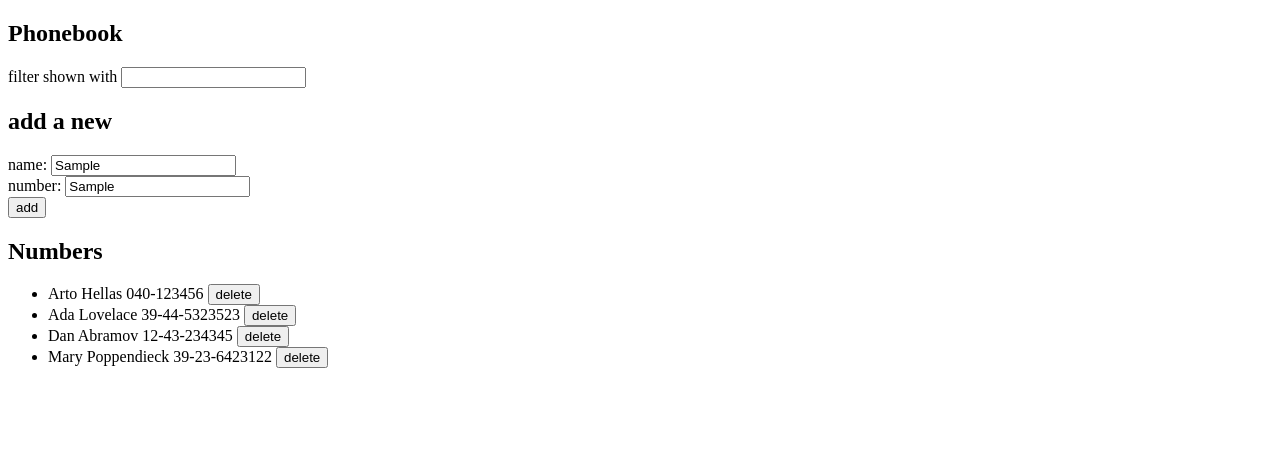
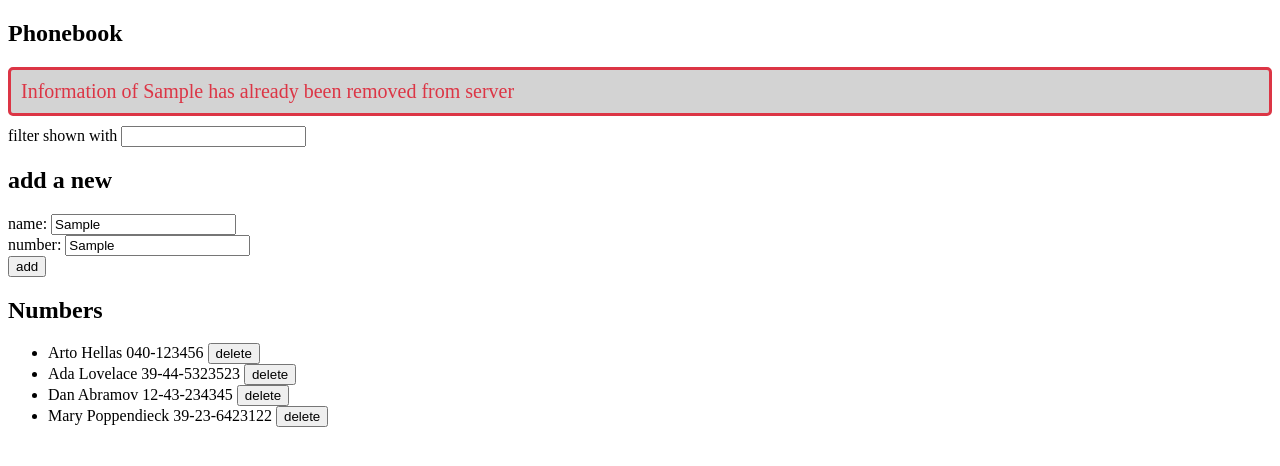
Before and after one commit to onivardi/fullstackopen, a React (Vite) app in the folder part2/phonebook/: page / in a window 1280 px wide. Both pictures are taken after typing "Sample", "Sample" into the empty fields and a click on the button "add". Shown: the top 466 px of the page. Built offline with nearby package versions, Linux system fonts and the light colour scheme; no server answers; data requests are answered from the project's data file.

Commit message:
2.17 Step 12

```diff
--- a/part2/phonebook/src/App.jsx
+++ b/part2/phonebook/src/App.jsx
@@ -61,16 +61,40 @@ const App = () => {
         setSuccessMessage(`Added ${newName}`);
         setTimeout(() => {
           setSuccessMessage(null);
-        }, 50000);
+        }, 5000);
+      })
+      .catch((error) => {
+        setErrorMessage(
+          `Information of ${newName} has already been removed from server`
+        );
+        setTimeout(() => {
+          setErrorMessage(null);
+        }, 5000);
       });
   };
 
   const delPerson = (id) => {
     const person = persons.find((person) => person.id === id);
     if (window.confirm(`Delete ${person.name} ?`)) {
-      phoneBookService.exclude(id).then(() => {
-        setPersons(persons.filter((person) => person.id !== id));
-      });
+      phoneBookService
+        .exclude(id)
+        .then(() => {
+          setPersons(persons.filter((person) => person.id !== id));
+        })
+        .then(() => {
+          setSuccessMessage(`Deleted ${person.name}`);
+          setTimeout(() => {
+            setSuccessMessage(null);
+          }, 5000);
+        })
+        .catch((error) => {
+          setErrorMessage(
+            `Information of ${person.name} has already been removed from server`
+          );
+          setTimeout(() => {
+            setErrorMessage(null);
+          }, 5000);
+        });
     }
   };
 
@@ -87,7 +111,8 @@ const App = () => {
   return (
     <div>
       <h2>Phonebook</h2>
-      <Notification message={successMessage} />
+      <Notification message={successMessage} error={false} />
+      <Notification message={errorMessage} error={true} />
       <Filter filter={filter} handleFilterChange={handleFilterChange} />
       <h2>add a new</h2>
       <PersonForm
--- a/part2/phonebook/src/components/notification.jsx
+++ b/part2/phonebook/src/components/notification.jsx
@@ -1,7 +1,7 @@
 import "../styles/notification.css";
-export const Notification = ({ message }) => {
+export const Notification = ({ message, error }) => {
   if (message === null) {
     return null;
   }
-  return <div className="success">{message}</div>;
+  return <div className={error ? "error" : "success"}>{message}</div>;
 };
--- a/part2/phonebook/src/styles/notification.css
+++ b/part2/phonebook/src/styles/notification.css
@@ -8,3 +8,13 @@
   padding: 10px;
   margin-bottom: 10px;
 }
+.error {
+  color: #dc3545;
+  background-color: lightgray;
+  font-size: 20px;
+  border-style: solid;
+  border-radius: 5px;
+  border-color: #dc3545;
+  padding: 10px;
+  margin-bottom: 10px;
+}
```
